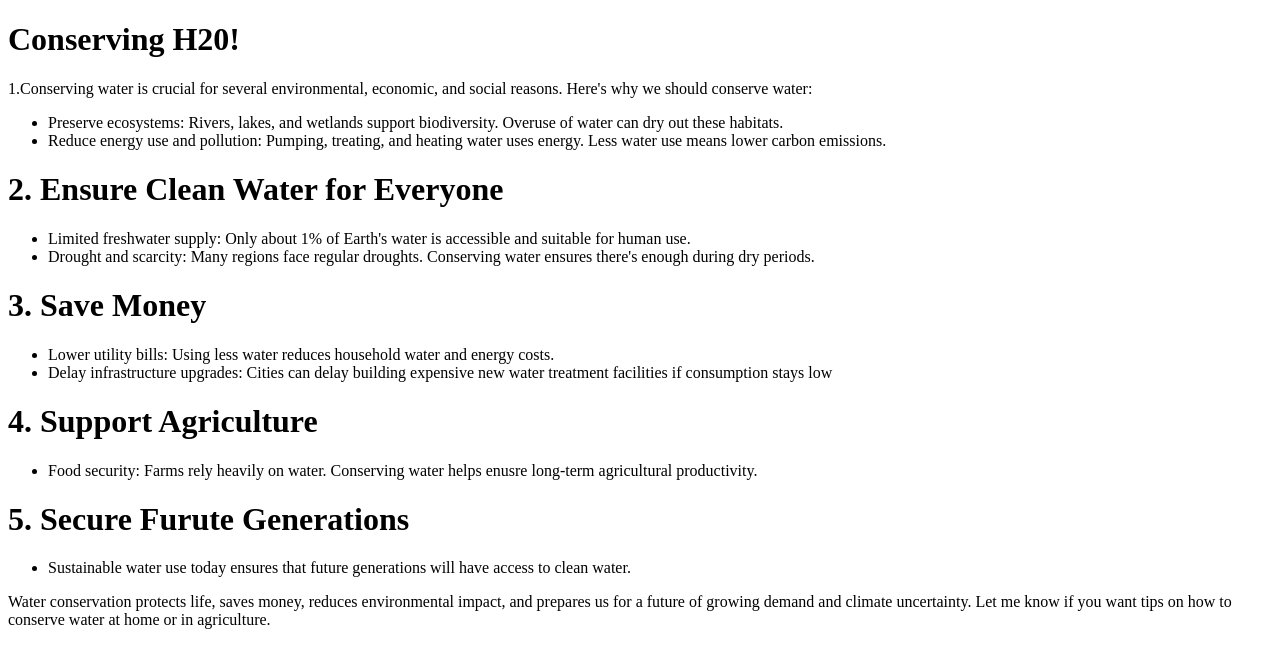
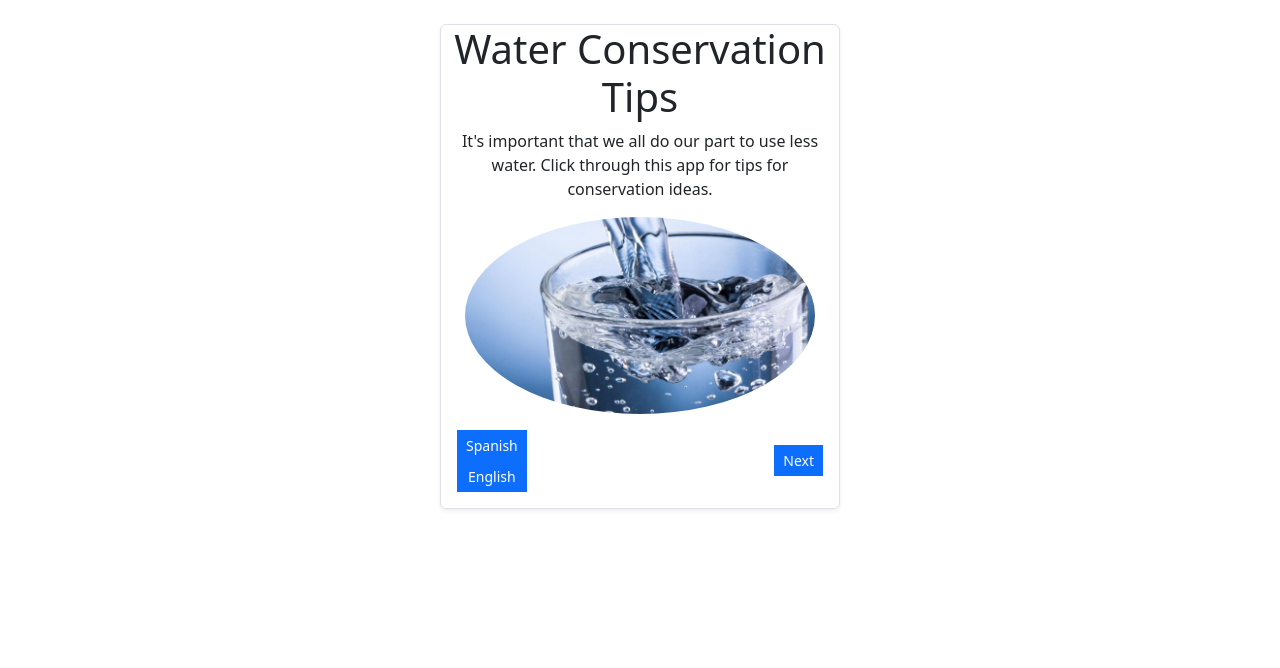
Before and after one commit to Alexisbthomas/my-awesome-project, a plain HTML site: page index.html in a window 1280 px wide. Drawn offline with nearby package versions, Linux system fonts and the light colour scheme.

Commit message:
index page

```diff
--- a/index.html
+++ b/index.html
@@ -3,38 +3,27 @@
 <head>
   <meta charset="UTF-8">
   <meta name="viewport" content="width=device-width, initial-scale=1.0">
+  <link href="https://cdn.jsdelivr.net/npm/bootstrap@5.3.7/dist/css/bootstrap.min.css" rel="stylesheet" integrity="sha384-LN+7fdVzj6u52u30Kp6M/trliBMCMKTyK833zpbD+pXdCLuTusPj697FH4R/5mcr" crossorigin="anonymous">
+
   <title>Protect the Enviornment</title>
 </head>
 <body>
-  <h1>Conserving H20!</h1>
-  <p>1.Conserving water is crucial for several environmental, economic, and social reasons. Here's why we should conserve water:</p>
-<ul>
-<li>Preserve ecosystems: Rivers, lakes, and wetlands support biodiversity. Overuse of water can dry out these habitats. </li>
-<li>Reduce energy use and pollution: Pumping, treating, and heating water uses energy. Less water use means lower carbon emissions.</li>
-</ul>
+    <div class="border rounded mx-auto mt-4 shadow-sm d-flex flex-column" style="max-width: 400px;">
+    <div class="text-center">
+                         <h1>Water Conservation Tips</h1>
+                    <p>It's important that we all do our part to
+            use less water. Click through this app for tips for conservation ideas.
+        </p></div>
+        <img src="water-glass.jpg" class="rounded-circle mx-auto d-block" alt="water water-glass" style="max-width: 350px;">
+        <div class="d-flex justify-content-between align-items-center mt-auto p-3">
+            <div class="d-flex flex-column gap-0">
+                <button class="btn btn-primary btn-sm w-100 rounded-0">Spanish</button>
+                 <button class="btn btn-primary btn-sm w-100 rounded-0">English</button>
+         </div>
+        <button class="btn btn-primary btn-sm rounded-0">Next</button>
+         </div>
 
-<h1>2. Ensure Clean Water for Everyone</h1>
-<ul>
-    <li>Limited freshwater supply: Only about 1% of Earth's water is accessible and suitable for human use.</li>
-<li>Drought and scarcity: Many regions face regular droughts. Conserving water ensures there's enough during dry periods.</li>
-</ul>
-
-<h1>3. Save Money</h1>
-<ul>
-<li>Lower utility bills: Using less water reduces household water and energy costs.</li>
-<li>Delay infrastructure upgrades: Cities can delay building expensive new water treatment facilities if consumption stays low</li>
-</ul>
-<h1>4. Support Agriculture</h1>
-<ul>
-    <li>Food security: Farms rely heavily on water. Conserving water helps enusre long-term agricultural productivity.</li>
-</ul>
-
-<h1>5. Secure Furute Generations</h1>
-<ul>
-    <li>Sustainable water use today ensures that future generations will have access to clean water.</li>
-</ul>
-<p>Water conservation protects life, saves money, reduces environmental impact, and prepares us for a future of growing demand and climate uncertainty.
-
-Let me know if you want tips on how to conserve water at home or in agriculture.</p>
-</body>
+         </div>
+ <script src="https://cdn.jsdelivr.net/npm/bootstrap@5.3.7/dist/js/bootstrap.bundle.min.js" integrity="sha384-ndDqU0Gzau9qJ1lfW4pNLlhNTkCfHzAVBReH9diLvGRem5+R9g2FzA8ZGN954O5Q" crossorigin="anonymous"></script>
+ </body>
 </html>
```
Also changed, not shown: water-glass.jpg (added).
